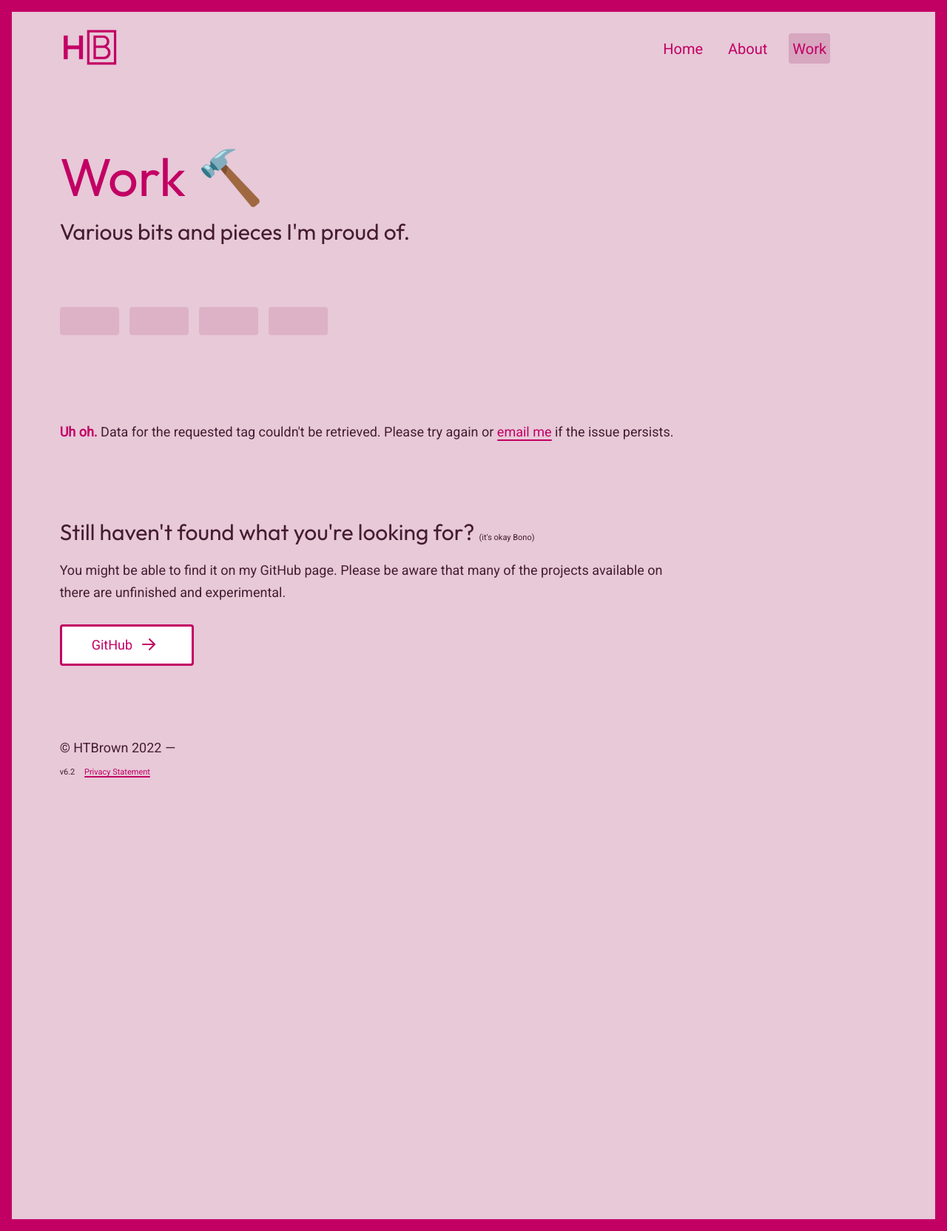
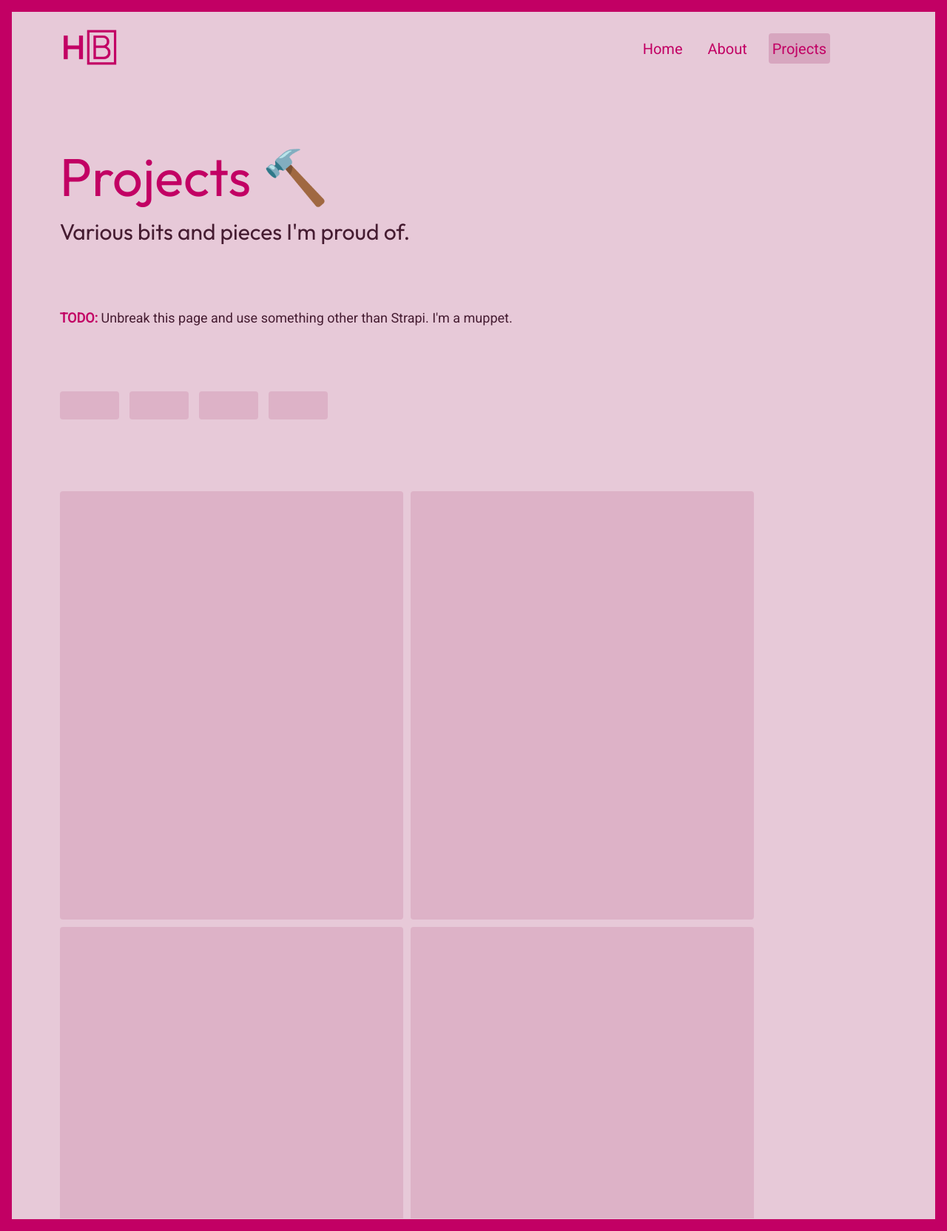
Before and after one commit to htbrown/htbrown.com, a Jekyll site: the page built from projects.html, in a window 1280 px wide. Shown: the whole page at 74% size. Built offline with Jekyll 4.4.1, drawn with Linux system fonts in a browser that asks for light colours.

Commit message:
broken things absolute mug

```diff
--- a/_includes/nav.html
+++ b/_includes/nav.html
@@ -6,7 +6,7 @@
         <div class="nav-menu">
             <a href="/" class="nav-item {% if include.page == 'Home' %}active{% endif %}">Home</a>
             <a href="/about" class="nav-item {% if include.page == 'About' %}active{% endif %}">About</a>
-            <a href="/work" class="nav-item {% if include.page == 'Work' %}active{% endif %}">Work</a>
+            <a href="/projects" class="nav-item {% if include.page == 'Projects' %}active{% endif %}">Projects</a>
             <a href="https://github.com/htbrown" class="nav-item nav-social"><i class="ai-github-fill"></i></a>
             <a href="mailto:hayden@htbrown.com" class="nav-item nav-social"><i class="ai-open-envelope"></i></a>
         </div>
--- a/assets/js/work.js
+++ b/assets/js/projects.js
@@ -1,7 +1,7 @@
 let params = new URLSearchParams(window.location.search);
 
-let workArea = document.getElementById("workContent");
-let work = "";
+let projectsArea = document.getElementById("projectsContent");
+let project = "";
 
 function handleCard(data) {
   let classname = "card fixed animate__animated animate__zoomIn animate__faster",
@@ -43,16 +43,16 @@ function handleCard(data) {
 
 function handleData(data) {
     if (data.length < 1) {
-        workArea.innerHTML = '<p><strong>Uh oh.</strong> There aren\'t any entries for the chosen tag.</p>';
+        projectsArea.innerHTML = '<p><strong>Uh oh.</strong> There aren\'t any entries for the chosen tag.</p>';
         return;
     }
   for (i in data) {
-      fetch("https://cms.c.htbrown.net/works/" + data[i].id)
+      fetch("https://cms.c.htbrown.net/project/" + data[i].id)
         .then(r => r.json())
         .then(async d => {
             let settings = await handleCard(d);
-                work =
-                  work +
+                project =
+                  project +
                   `
             <div class="${settings.classname}" style="${settings.stylelist}">
                 <h2>${d.name}</h2>
@@ -61,40 +61,41 @@ function handleData(data) {
                 <p>${settings.buttons}</p>
             </div>
           `;
-                workArea.innerHTML = work;
+                projectsArea.innerHTML = project;
 
         })
   }
-  work = "", classname = "card fixed", taglist = "", buttons = "", stylelist = "";
+  project = "", classname = "card fixed", taglist = "", buttons = "", stylelist = "";
 }
 
 if (params.get("tag")) {
   fetch("https://cms.c.htbrown.net/tags/" + params.get("tag"))
     .then((r) => r.json())
     .then(async (data) => {
-      await handleData(data.works);
+      await handleData(data.projects);
     })
     .catch((error) => {
         console.log(error);
-      workArea.innerHTML =
+      projectsArea.innerHTML =
         '<p><strong>Uh oh.</strong> Data for the requested tag couldn\'t be retrieved. Please try again or <a href="mailto:hayden@htbrown.com">email me</a> if the issue persists.</p>';
     });
 } else {
-  fetch("https://cms.c.htbrown.net/works")
+  fetch("https://cms.c.htbrown.net/project")
     .then((r) => r.json())
     .then(async (data) => {
+      console.log(data);
       await handleData(data);
-      workArea.innerHTML = work;
+      projectsArea.innerHTML = project;
     })
     .catch((error) => {
         console.log(error);
-      workArea.innerHTML =
+      projectsArea.innerHTML =
         '<p><strong>Uh oh.</strong> Data for the requested tag couldn\'t be retrieved. Please try again or <a href="mailto:hayden@htbrown.com">email me</a> if the issue persists.</p>';
     });
 }
 
 
-let tagArea = document.getElementById("workTags");
+let tagArea = document.getElementById("projectsTags");
 let tags = "";
 
 fetch("https://cms.c.htbrown.net/tags")
@@ -103,11 +104,11 @@ fetch("https://cms.c.htbrown.net/tags")
     for (i in data) {
       if (params.get("tag") == data[i].id) {
         tags =
-          tags + '<a href="/work" class="pill active">' + data[i].name + "</a>";
+          tags + '<a href="/projects" class="pill active">' + data[i].name + "</a>";
       } else {
         tags =
           tags +
-          '<a href="/work?tag=' +
+          '<a href="/projects?tag=' +
           data[i].id +
           '" class="pill">' +
           data[i].name +
--- a/index.html
+++ b/index.html
@@ -13,7 +13,7 @@ permalink: /
       <h2>I'm a full-stack developer, amateur graphics designer and a music & tech enthusiast.</h2>
     </section>
     <section>
-      <a href="/work" class="btn"><span>See my work</span></a>
+      <a href="/projects" class="btn"><span>See my projects</span></a>
     </section>
   </div>
 </main>
--- a/work.html
+++ b/projects.html
@@ -1,9 +1,9 @@
 ---
-title: Work
+title: Projects
 description: Various bits and pieces I'm proud of.
 layout: page
-permalink: /work
-github: https://github.com/htbrown/htbrown.github.io/blob/main/work.html
+permalink: /projects
+github: https://github.com/htbrown/htbrown.github.io/blob/main/projects.html
 emoji: 🔨
 ---
 
@@ -17,7 +17,13 @@ emoji: 🔨
 </noscript>
 
 <section>
-  <div class="pills" id="workTags">
+  <p>
+    <strong>TODO: </strong> Unbreak this page and use something other than Strapi. I'm a muppet.
+  </p>
+</section>
+
+<section>
+  <div class="pills" id="projectsTags">
     <span class="pill placeholder"></span>
     <span class="pill placeholder"></span>
     <span class="pill placeholder"></span>
@@ -26,7 +32,7 @@ emoji: 🔨
 </section>
 
 <section class="fullwidth">
-  <div class="cards" id="workContent">
+  <div class="cards" id="projectsContent">
     <div class="card placeholder"></div>
     <div class="card placeholder"></div>
     <div class="card placeholder"></div>
@@ -42,4 +48,4 @@ emoji: 🔨
   </p>
   <a href="https://github.com/htbrown" class="btn"><span>GitHub</span></a>
 </section>
-<script src="/assets/js/work.js"></script>
+<!--<script src="/assets/js/projects.js"></script>-->
```
